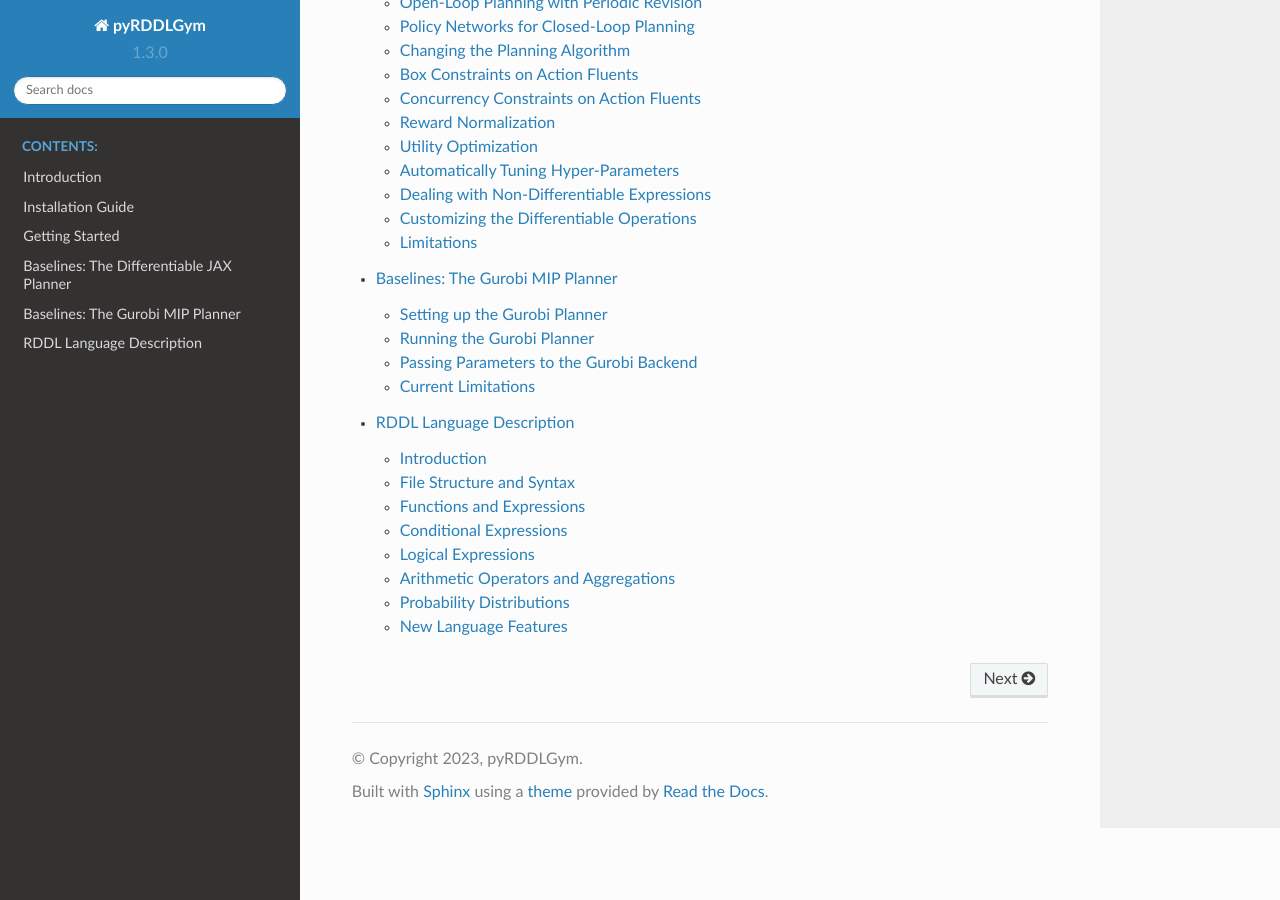
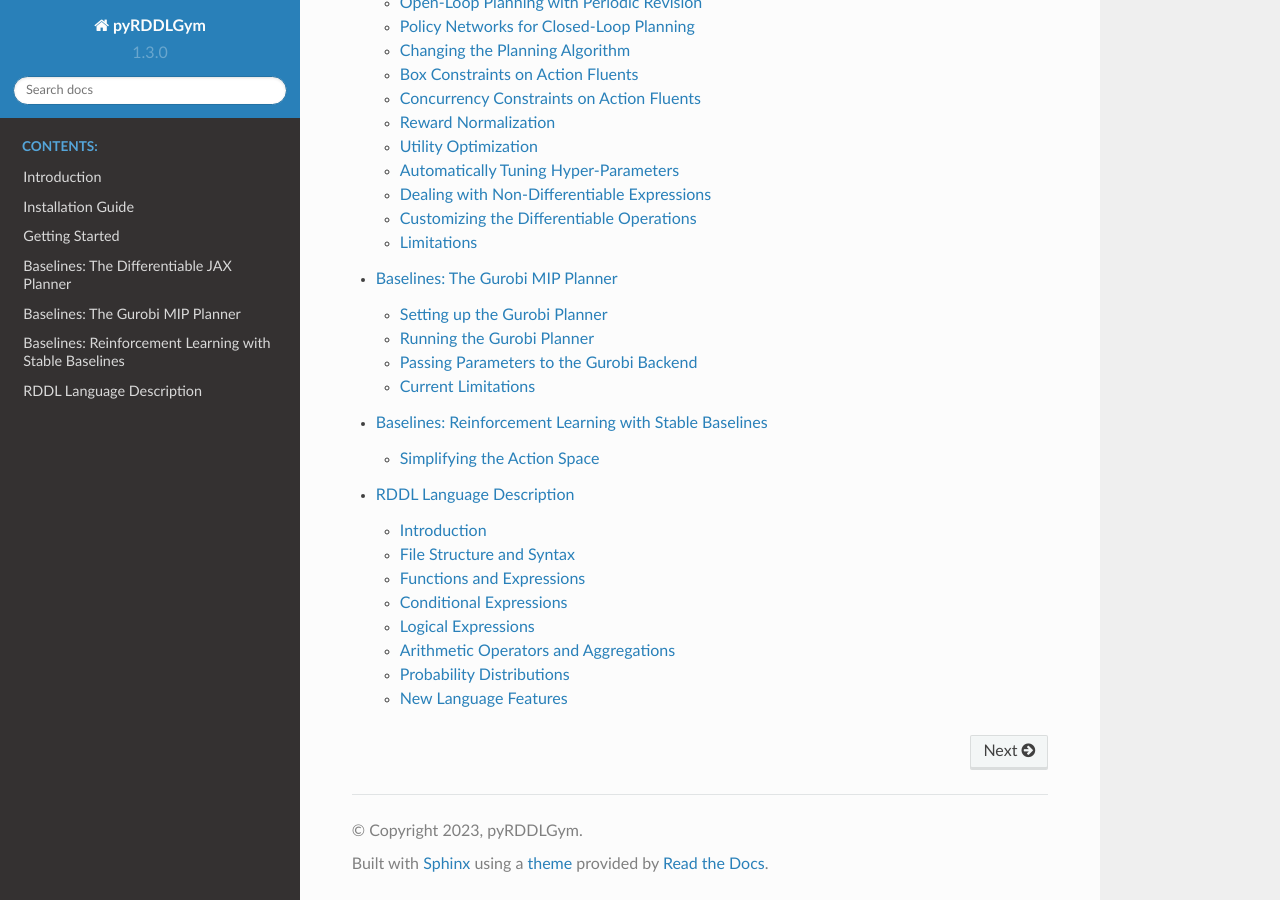
Before and after one commit to pyrddlgym-project/pyRDDLGym, a Sphinx documentation site: the page built from docs/index.rst, in a window 1280 px wide and 900 px high, scrolled down 901 px. Built offline with Sphinx 7.4.7 and the Read the Docs theme 2.0.0, drawn with Linux system fonts in a browser that asks for light colours; part of the change alters nothing that is shown.

Commit message:
Added documentation for stable baselines

```diff
--- a/docs/index.rst
+++ b/docs/index.rst
@@ -14,4 +14,5 @@ Welcome to pyRDDLGym's documentation!
     start
     jax
     gurobi
+    sb
     rddl
--- /dev/null
+++ b/docs/sb.rst
@@ -0,0 +1,52 @@
+Baselines: Reinforcement Learning with Stable Baselines
+===============
+
+While it is not the intended use case of RDDL, pyRDDLGym also provides convenience
+wrappers that can work with RL implementations, notably stable-baselines3.
+
+Simplifying the Action Space
+-------------------
+
+In order to run stable-baselines3 with a pyRDDLGym env, we first need to observe that the default ``gym.spaces.Dict`` action space
+representation in pyRDDLGym environments is not directly compatible with stable-baselines. For example, the DQN implementation
+in stable-baselines3 only accepts environments in which the action space is a ``Discrete`` object.
+
+Thus, pyRDDLGym's ``RDDLEnv`` offers a convenient field ``compact_action_space``
+that when set to True, perform simplification automatically when compiling the environment
+to maximize compatibility with RL implementations such as stable-baselines.
+
+.. code-block:: python
+
+    info = ExampleManager.GetEnvInfo(domain)
+    env = RDDLEnv.RDDLEnv.build(info, instance, compact_action_space=True)
+
+To illustrate, for the built-in MarsRover example,
+without the ``compact_action_space`` flag set, the action space would be represented as
+
+.. code-block:: python
+
+    Dict(
+        'power-x___d1': Box(-0.1, 0.1, (1,), float32),
+        'power-x___d2': Box(-0.1, 0.1, (1,), float32),
+        'power-y___d1': Box(-0.1, 0.1, (1,), float32),
+        'power-y___d2': Box(-0.1, 0.1, (1,), float32),
+        'harvest___d1': Discrete(2), 'harvest___d2': Discrete(2)
+    )
+
+However, with the ``compact_action_space`` flag set, the action space would be simplified to
+
+.. code-block:: python
+
+    Dict(
+        'discrete': MultiDiscrete([2 2]),
+        'continuous': Box(-0.1, 0.1, (4,), float32)
+    )
+
+where the discrete and continuous action variable components will be automatically aggregated.
+Actions provided to the environment must therefore follow this form, i.e. must be a dictionary
+with the discrete field is assigned a (2,) array of integer type, and the continuous field is assigned
+a (4,) array of float type.
+
+.. note::
+   When ``compact_action_space`` is set to True, the ``vectorized`` option is required
+   and is automatically set to True (see Tensor Representation section in Getting Started section).
```
